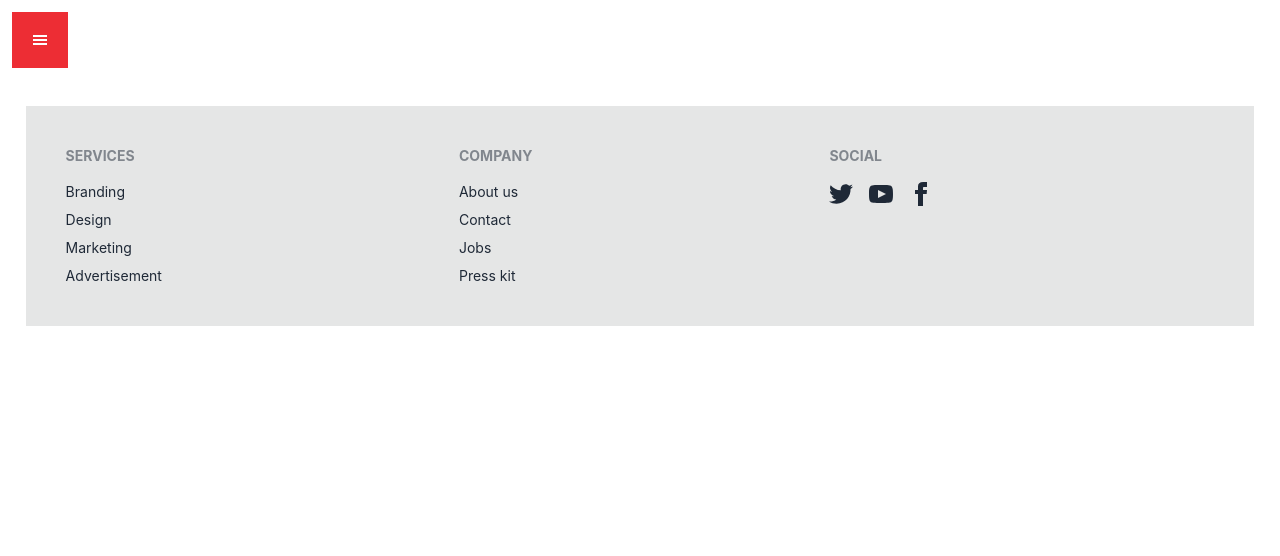
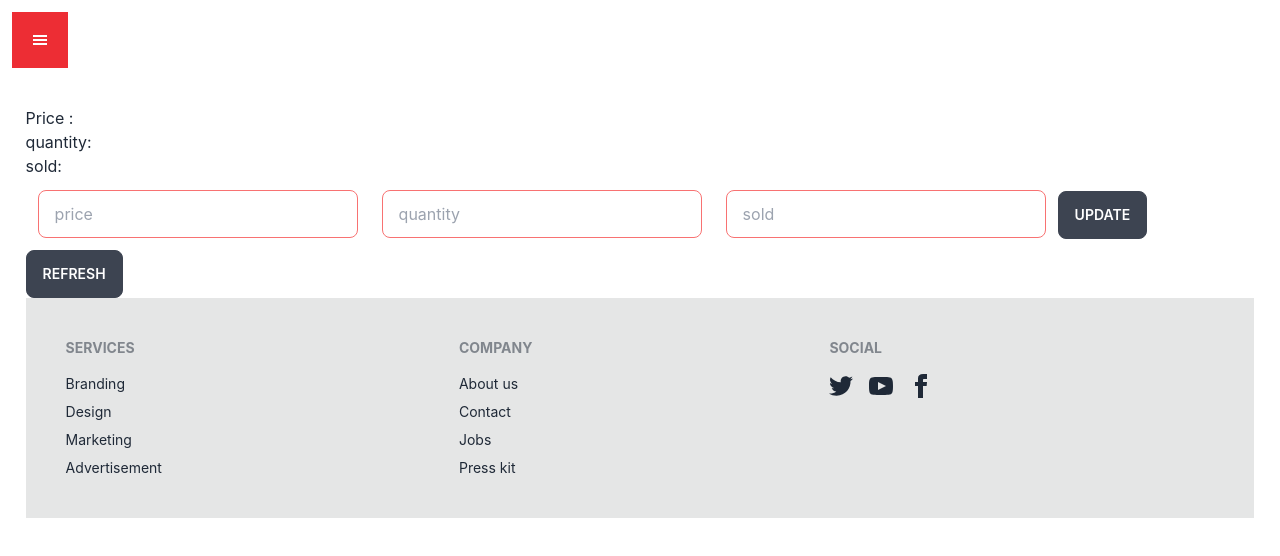
Before and after one commit to bdavijit/bioStar, a React (Create React App) app: page /Updateproducts/1 in a window 1280 px wide. Shown: the top 556 px of the page. Built offline with nearby package versions, Linux system fonts and the light colour scheme; no server answers.

Commit message:
update product

```diff
--- a/src/App.js
+++ b/src/App.js
@@ -15,6 +15,7 @@ import MyOrders from './components/MyOrders/MyOrders';
 import MyProfile from './components/MyProfile/MyProfile';
 import Product from './components/Product/Product';
 import Purchase from './components/purchase/Purchase';
+import Updateproducts from './components/Updateproducts/Updateproducts';
 import Signup from './Signup/Signup';
 import './style.css';
 
@@ -87,8 +88,12 @@ function App() {
                                           element={<MakeAdmin />}
                                     ></Route>
                                     <Route
-                                          path='/ManageProducts'
+                                          path='/ManageProducts/:email'
                                           element={<ManageProducts />}
+                                    ></Route>
+                                    <Route
+                                          path='/Updateproducts/:pid'
+                                          element={<Updateproducts />}
                                     ></Route>
                               </Routes>
                               <Footer />
--- a/src/components/Header/Header.js
+++ b/src/components/Header/Header.js
@@ -13,6 +13,10 @@ const Header = (props) => {
 
                   const handelOrders = () => {
                         navigate('/MyOrders/' + user.email);
+                        window.scrollTo(0, 0);
+                  };
+                  const handleManageProducts = () => {
+                        navigate('/ManageProducts/' + user.email);
                         window.scrollTo(0, 0);
                   };
       return (
@@ -97,12 +101,13 @@ const Header = (props) => {
                               >
                                     Make Admin
                               </Link>
-                              <Link
+                              <button
                                     className='hover:underline text-vw p-1'
-                                    to='/ManageProducts'
+                                    onClick={handleManageProducts}
                               >
                                     Manage Products
-                              </Link>
+                              </button>
+
                               <button className='btn' onClick={handleSignOut}>
                                     signout
                               </button>
--- a/src/components/ManageProducts/ManageProducts.js
+++ b/src/components/ManageProducts/ManageProducts.js
@@ -1,14 +1,15 @@
 import React, { useEffect, useState } from 'react';
+import { useParams } from 'react-router-dom';
 import useFindMyProduct from '../../hook/useFindMyProduct';
 import useFirebase from '../../hook/useFirebase';
 import ManageProductsCard from './ManageProductsCard';
 
 const ManageProducts = () => {
-const [MyProduct, setMyProduct] = useFindMyProduct();
+      const { email } = useParams();
+const [MyProduct, setMyProduct] = useFindMyProduct(email);
 
       return (
             <>
-            {/* <h1>abc</h1> */}
                   {MyProduct?.map((product) => (
                         <ManageProductsCard
                               key={product._id}
--- /dev/null
+++ b/src/components/Updateproducts/Updateproducts.js
@@ -0,0 +1,90 @@
+import React from 'react';
+import { useParams } from 'react-router-dom';
+import useFindProduct from '../../hook/useFindProduct';
+
+const Updateproducts = () => {
+      const { pid } = useParams();
+      const [OneProduct, setOneProduct] = useFindProduct(pid);
+      const Product = {
+            name: OneProduct?.name,
+            image: OneProduct?.image,
+            minimumOrder: OneProduct?.minimumOrder,
+            UserEmail: OneProduct?.UserEmail,
+            description: OneProduct?.description,
+            price: OneProduct?.price,
+            quantity: OneProduct?.quantity,
+            sold: OneProduct?.sold,
+      };
+     console.log(Product);
+      const UpdateProduct = (event) => {
+            event.preventDefault();
+            Product.price = event.target.price.value;
+            Product.quantity = event.target.quantity.value;
+            Product.sold = event.target.sold.value;
+            // Product.UserEmail = OneProduct?.UserEmail;
+            // Product.description = OneProduct?.description;
+
+
+            console.log(Product);
+
+           const url = `http://localhost:5001/Product/${pid}`;
+            fetch(url, {
+                  method: 'PUT',
+                  headers: {
+                        'content-type': 'application/json',
+                  },
+                  body: JSON.stringify(Product),
+            })
+                  .then((res) => res.json())
+                  .then((data) => {
+                        console.log('success', data);
+                        alert(' Product update');
+                        event.target.reset();
+            });
+
+      };
+
+      return (
+            <section>
+                  <h1>{OneProduct?.name}</h1>
+                  <img src={OneProduct?.image} alt='' />
+                  <p>Price :{Product?.price}</p>
+                  <p>quantity: {Product?.quantity}</p>
+                  <p>sold: {Product?.sold}</p>
+                  <form onSubmit={UpdateProduct}>
+                        <input
+                              type='number'
+                              placeholder='price'
+                              class='input m-3 input-bordered input-error w-full max-w-xs'
+                              name='price'
+                              required
+                        />
+                        <input
+                              type='number'
+                              placeholder='quantity'
+                              class='input m-3 input-bordered input-error w-full max-w-xs'
+                              name='quantity'
+                              required
+                        />
+                        <input
+                              type='number'
+                              placeholder='sold'
+                              class='input m-3 input-bordered input-error w-full max-w-xs'
+                              name='sold'
+                              required
+                        />
+                        <button type='submit' className='btn'>
+                              Update
+                        </button>
+                  </form>
+                  <button
+                        onClick={() => window.location.reload()}
+                        className='btn'
+                  >
+                        Refresh
+                  </button>
+            </section>
+      );
+};
+
+export default Updateproducts;
--- a/src/hook/useFindMyOrder.js
+++ b/src/hook/useFindMyOrder.js
@@ -1,4 +1,4 @@
-import React, { useEffect, useState } from 'react';
+import { useEffect, useState } from 'react';
 
 const useFindMyOrder = (MYEmail) => {
  const [myOrders, setmyOrders] = useState();
--- a/src/hook/useFindMyProduct.js
+++ b/src/hook/useFindMyProduct.js
@@ -1,16 +1,14 @@
 import React, { useEffect, useState } from 'react';
 import useFirebase from './useFirebase';
 
-const useFindMyProduct = () => {
-          const { user } = useFirebase();
-          const email = user?.email;
-          const [MyProduct, setMyProduct] = useState();
-          useEffect(() => {
-                fetch(`http://localhost:5001/Product/${email}`)
-                      .then((res) => res.json())
-                      .then((data) => setMyProduct(data));
-          }, [user]);
-    return [MyProduct, setMyProduct];
+const useFindMyProduct = (MYEmail) => {
+      const [MyProduct, setMyProduct] = useState();
+      useEffect(() => {
+            fetch(`http://localhost:5001/Product/${MYEmail}`)
+                  .then((res) => res.json())
+                  .then((data) => setMyProduct(data));
+      }, []);
+      return [MyProduct, setMyProduct];
 };
 
 export default useFindMyProduct;
```
Also changed, not shown: src/components/Updateproducts/Updateproducts.css (added).
